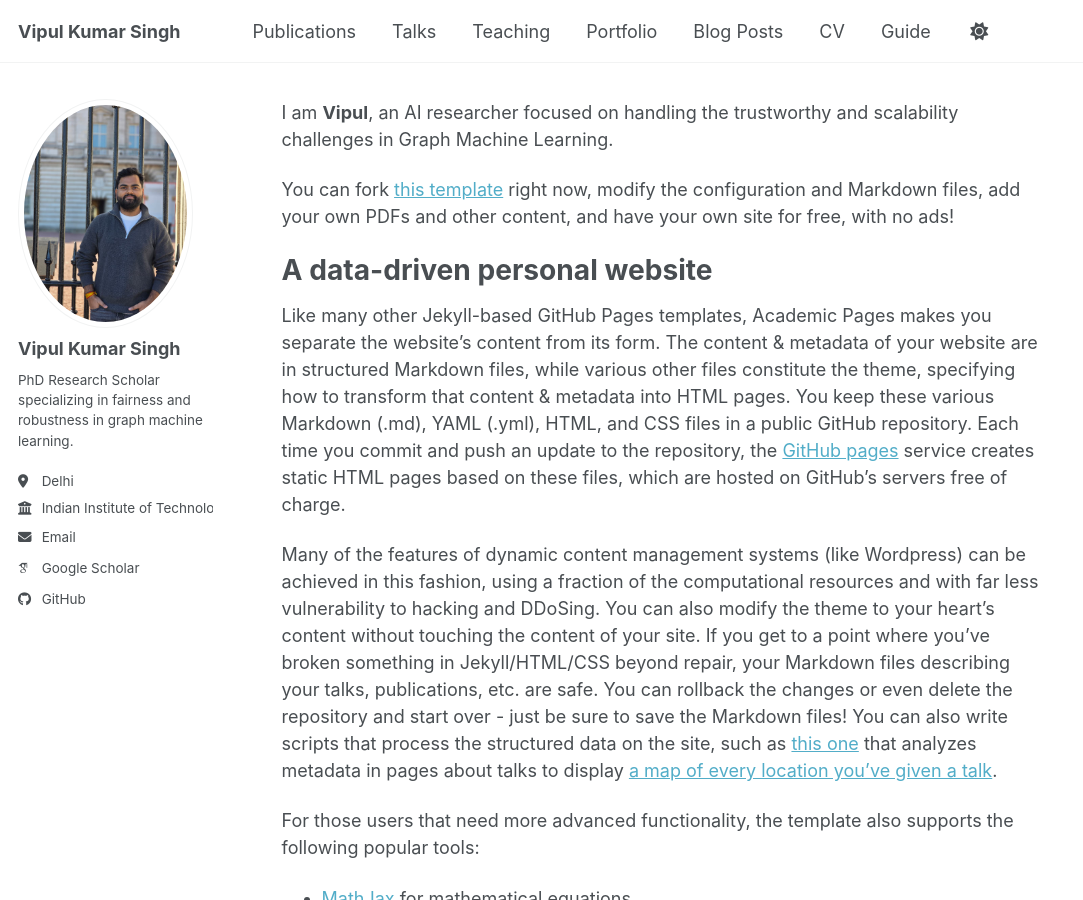
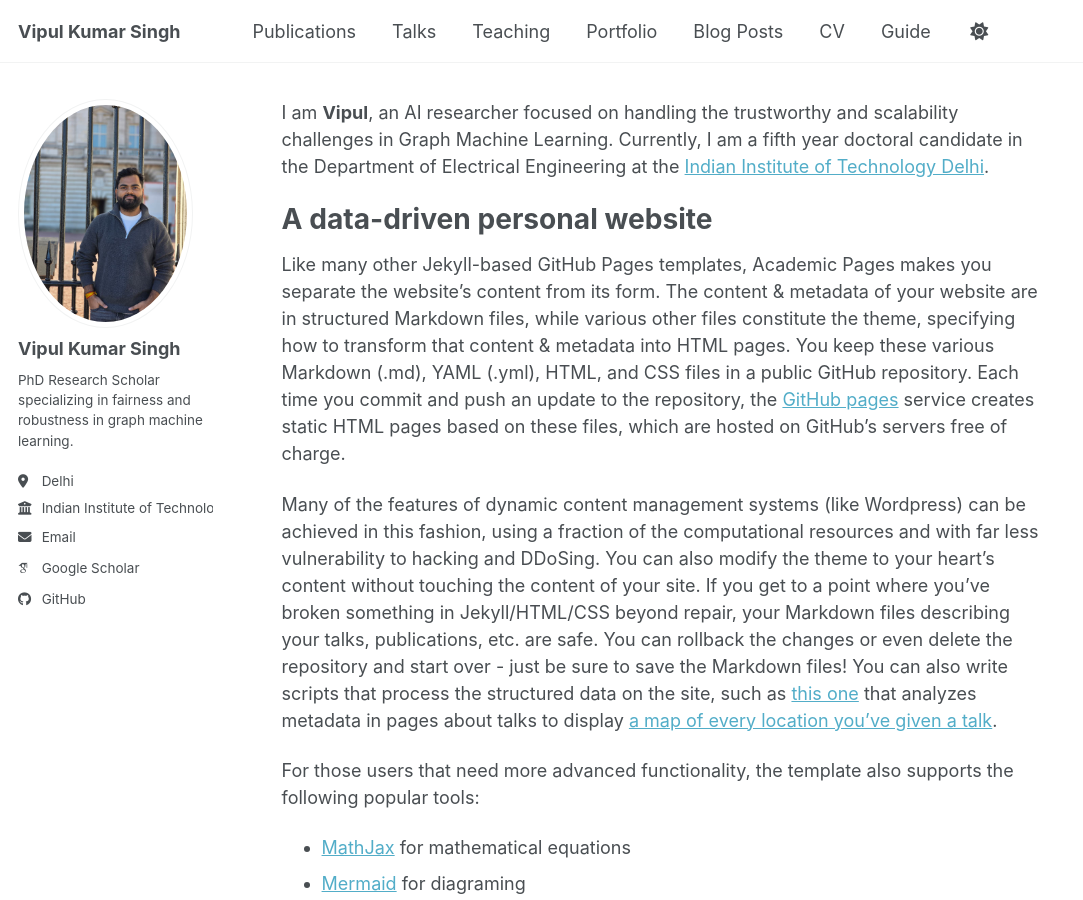
Before and after one commit to shashivipul/shashivipul.github.io, a Jekyll site: the page built from _pages/about.md, in a window 1280 px wide and 900 px high. Shown: the whole window, without its empty margins (0-1083 px from the left). Built offline with Jekyll 4.4.1, drawn with Linux system fonts in a browser that asks for light colours; some web fonts are replaced; our own code applies the rules of GitHub Pages for plain Markdown files; a script bundle is joined from its source files by our own code; library files that are not in the unit come from our copies.

Commit message:
Update about.md

```diff
--- a/_pages/about.md
+++ b/_pages/about.md
@@ -1,6 +1,4 @@
-I am **Vipul**, an AI researcher focused on handling the trustworthy and scalability challenges in Graph Machine Learning.
-
- You can fork [this template](https://github.com/academicpages/academicpages.github.io) right now, modify the configuration and Markdown files, add your own PDFs and other content, and have your own site for free, with no ads!
+I am **Vipul**, an AI researcher focused on handling the trustworthy and scalability challenges in Graph Machine Learning. Currently, I am a fifth year doctoral candidate in the Department of Electrical Engineering at the [Indian Institute of Technology Delhi](https://home.iitd.ac.in).
 
 A data-driven personal website
 ======
```
